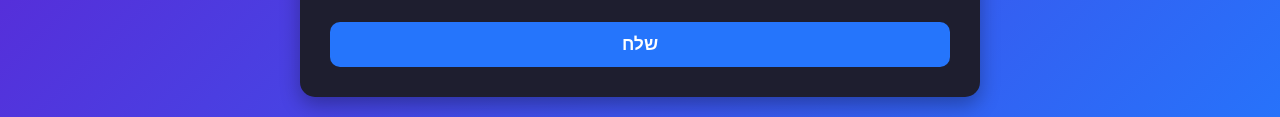
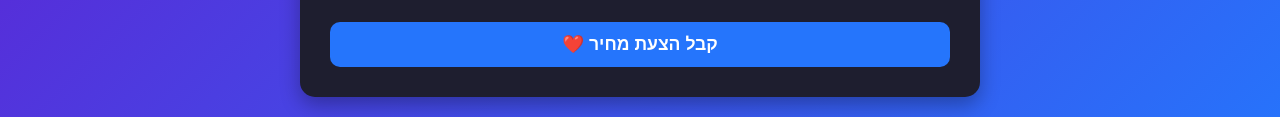
Before and after one commit to NN-Sites/TurboBizz, a plain HTML site: page contact.html in a window 1280 px wide. Shown: the part 626-743 px from the top of the page. Drawn offline with nearby package versions, Linux system fonts and the light colour scheme.

Commit message:
Update contact.html

```diff
--- a/contact.html
+++ b/contact.html
@@ -147,7 +147,7 @@
     </div>
   </div>
 
-  <button type="submit">שלח</button>
+  <button type="submit">קבל הצעת מחיר ❤️</button>
 
   <p id="success-message">ההודעה נשלחה בהצלחה, נחזור אליך בהקדם!</p>
   <p id="error-message">אופס! משהו השתבש. נסה שוב.</p>
```
